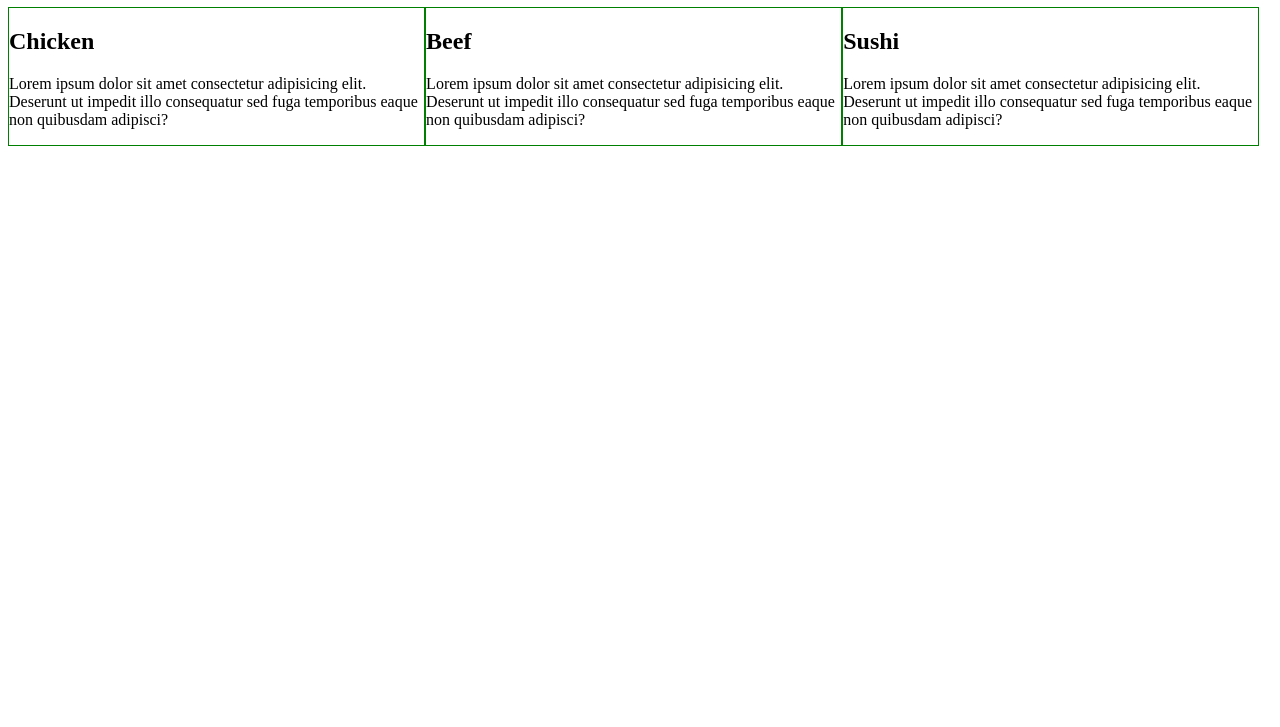
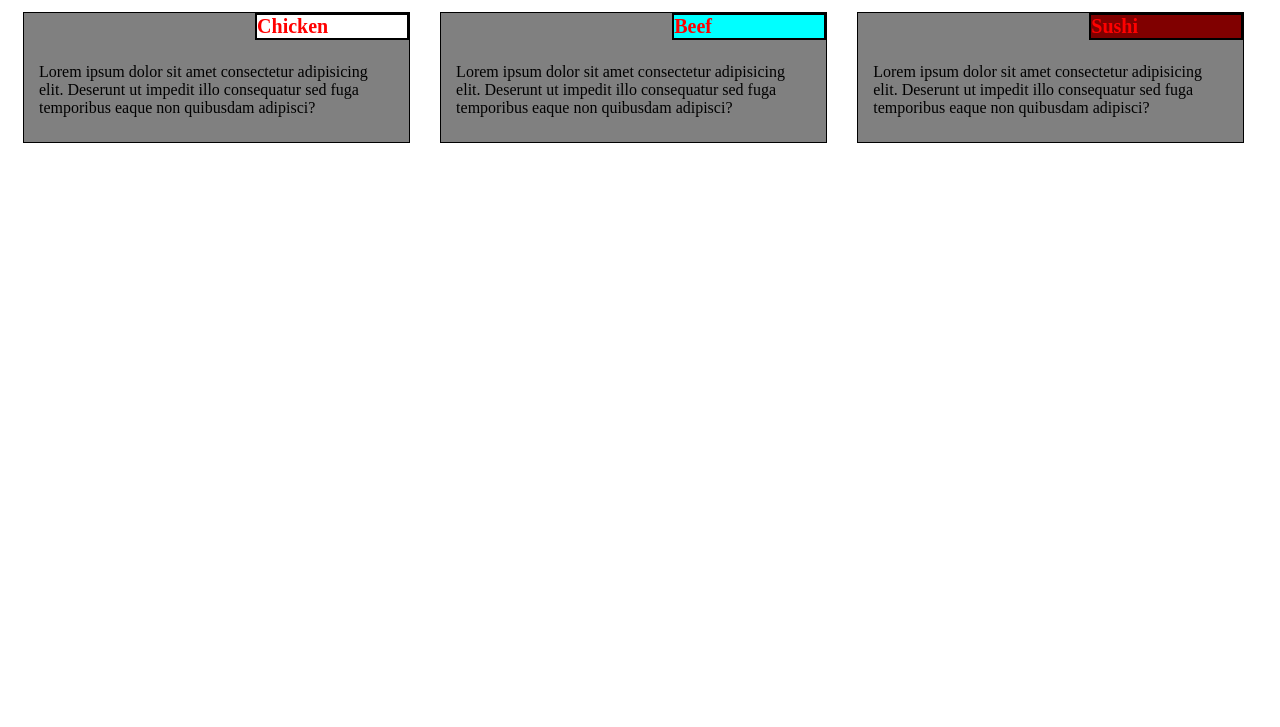
Before and after one commit to WioletaMen/coursera-test, a plain HTML site: page site/index.html in a window 1280 px wide. Shown: the part 73-800 px from the top of the page. Drawn offline with Linux system fonts and the light colour scheme.

Commit message:
new changes

```diff
--- a/site/css/styles.css
+++ b/site/css/styles.css
@@ -1,12 +1,49 @@
 * {
     box-sizing: border-box;
 }
+
+h1 {
+    text-align: center;
+    font-size: 175%;
+}
+
+.row div {
+    /* border: 1px solid black;
+    background-color: grey; */
+    padding: 15px;
+}
+
+p {
+    margin-top: 20px;
+    margin-bottom: 10px;
+    padding-top: 15px;
+}
+
+h2.title {
+    font-size: 125%;
+    margin: 0;
+    border: 2px solid black;
+    width: 40%;
+    min-width: 100px;
+    background-color: white;
+    color: red;
+    position: absolute;
+    right: 0;
+    top: 0;
+}
+
+.title.aqua {
+    background-color: aqua;
+}
+
+.title.maroon {
+    background-color: maroon;
+}
+
 /* Large screen devices */
-
 @media (min-width: 992px) {
     .col-lg-1, .col-lg-2, .col-lg-3, .col-lg-4, .col-lg-5, .col-lg-6,  .col-lg-7, .col-lg-8, .col-lg-9, .col-lg-10, .col-lg-11, .col-lg-12 {
         float: left;
-        border: 1px solid green;
     }
     .col-lg-1 {
         width: 8.33%;
@@ -50,7 +87,6 @@
 @media (min-width: 768px) and (max-width: 991px) {
     .col-md-1, .col-md-2, .col-md-3, .col-md-4, .col-md-5, .col-md-6,  .col-md-7, .col-md-8, .col-md-9, .col-md-10, .col-md-11, .col-md-12 {
         float: left;
-        border: 1px solid green;
     }
     .col-md-1 {
         width: 8.33%;
@@ -70,6 +106,11 @@
     .col-md-6 {
         width: 50%;
     }
+
+    .col-md-6:nth-child(odd):last-child{
+        width: 100%;
+    }
+
     .col-md-7 {
         width: 58.33%;
     }
@@ -89,3 +130,9 @@
         width: 100%;
     }
 }
+
+.insert {
+    background-color: grey;
+    border: 1px solid black;
+    position: relative;
+}
--- a/site/index.html
+++ b/site/index.html
@@ -15,16 +15,22 @@
     <main>
         <div class="row">
             <div class="col-lg-4 col-md-6">
-                <h2>Chicken</h2>
-                <p>Lorem ipsum dolor sit amet consectetur adipisicing elit. Deserunt ut impedit illo consequatur sed fuga temporibus eaque non quibusdam adipisci?</p>
+                <div class="insert">
+                    <h2 class="title">Chicken</h2>
+                    <p>Lorem ipsum dolor sit amet consectetur adipisicing elit. Deserunt ut impedit illo consequatur sed fuga temporibus eaque non quibusdam adipisci?</p>
+                </div>
             </div>
             <div class="col-lg-4 col-md-6">
-                <h2>Beef</h2>
-                <p>Lorem ipsum dolor sit amet consectetur adipisicing elit. Deserunt ut impedit illo consequatur sed fuga temporibus eaque non quibusdam adipisci?</p>
+                <div class="insert">
+                    <h2 class="title aqua">Beef</h2>
+                    <p>Lorem ipsum dolor sit amet consectetur adipisicing elit. Deserunt ut impedit illo consequatur sed fuga temporibus eaque non quibusdam adipisci?</p>
+                </div>
             </div>
             <div class="col-lg-4 col-md-6">
-                <h2>Sushi</h2>
-                <p>Lorem ipsum dolor sit amet consectetur adipisicing elit. Deserunt ut impedit illo consequatur sed fuga temporibus eaque non quibusdam adipisci?</p>
+                <div class="insert">
+                    <h2 class="title maroon">Sushi</h2>
+                    <p>Lorem ipsum dolor sit amet consectetur adipisicing elit. Deserunt ut impedit illo consequatur sed fuga temporibus eaque non quibusdam adipisci?</p>
+                </div>
             </div>
         </div>
     </main>
```
Lines whose indentation alone changed are shown as unchanged.
